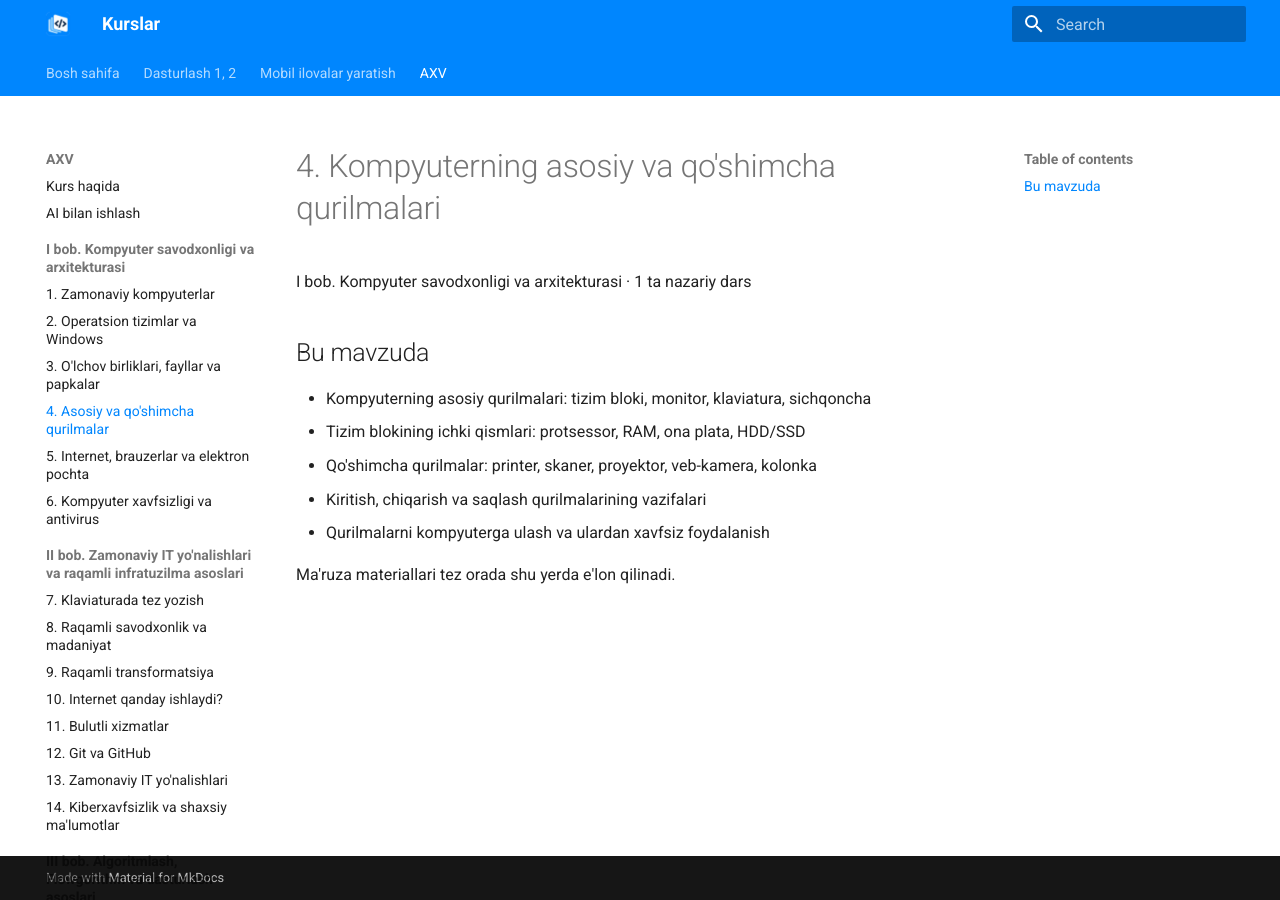
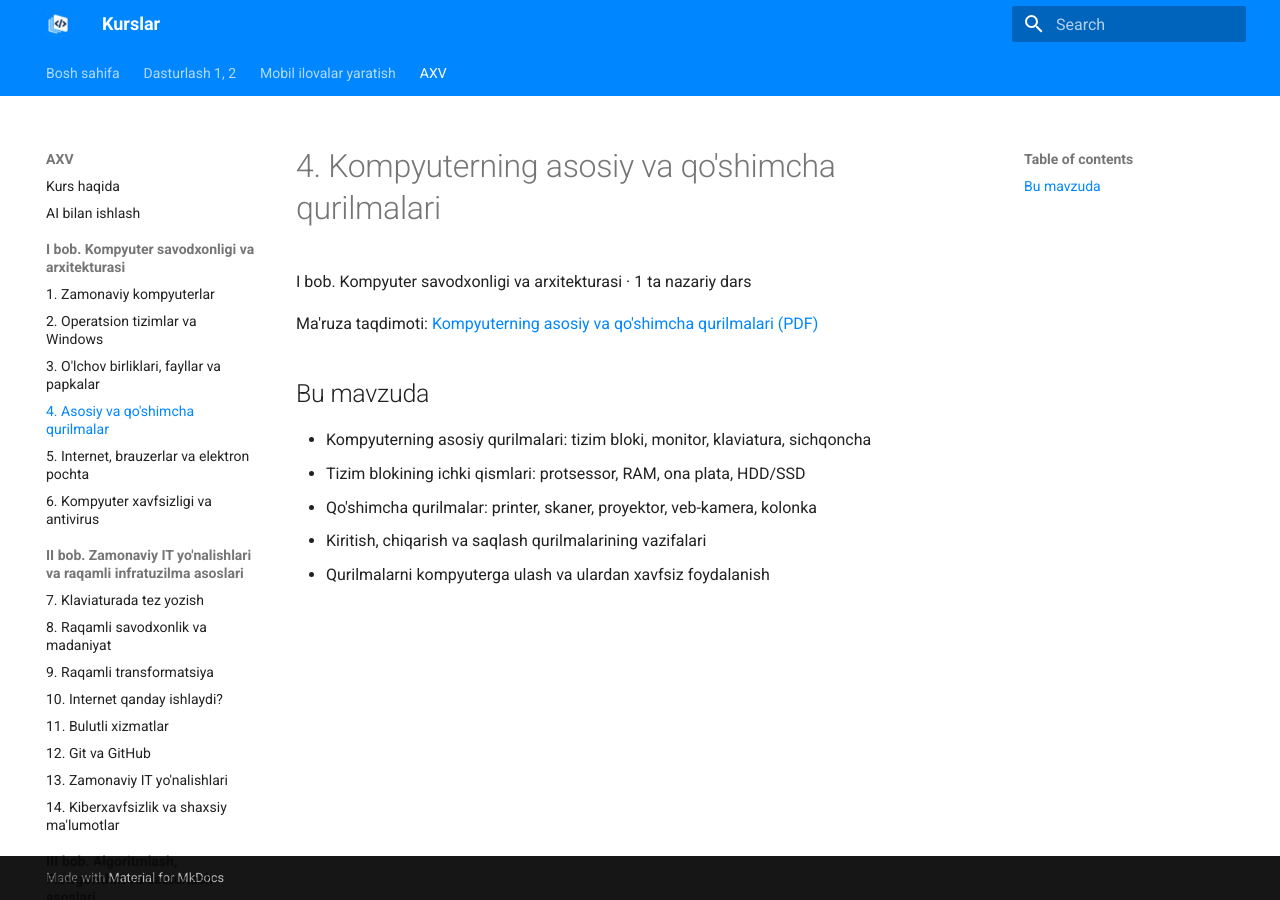
Before and after one commit to tiu2024/dasturlash, an MkDocs documentation site: the page built from docs/courses/axv/topic-04.md, in a window 1280 px wide. Built offline with MkDocs 1.6.1 and Material for MkDocs 9.7.7, drawn with Linux system fonts in a browser that asks for light colours.

Commit message:
Add AXV slides for topics 3, 4, 6 and 7
Co-Authored-By: Claude Opus 5.5 <noreply@anthropic.com>

```diff
--- a/docs/courses/axv/topic-04.md
+++ b/docs/courses/axv/topic-04.md
@@ -1,6 +1,8 @@
 # 4. Kompyuterning asosiy va qo'shimcha qurilmalari
 
 I bob. Kompyuter savodxonligi va arxitekturasi · 1 ta nazariy dars
+
+Ma'ruza taqdimoti: [Kompyuterning asosiy va qo'shimcha qurilmalari (PDF)](../../downloads/axv/topic-04/asosiy-va-qoshimcha-qurilmalar.pdf)
 
 ## Bu mavzuda
 
@@ -9,5 +11,3 @@ I bob. Kompyuter savodxonligi va arxitekturasi · 1 ta nazariy dars
 - Qo'shimcha qurilmalar: printer, skaner, proyektor, veb-kamera, kolonka
 - Kiritish, chiqarish va saqlash qurilmalarining vazifalari
 - Qurilmalarni kompyuterga ulash va ulardan xavfsiz foydalanish
-
-Ma'ruza materiallari tez orada shu yerda e'lon qilinadi.
```
Also changed, not shown: CLAUDE.md (+1 -0 lines), docs/courses/axv/topic-03.md (+2 -2 lines), docs/courses/axv/topic-06.md (+2 -2 lines), docs/courses/axv/topic-07.md (+2 -2 lines), status.md (+3 -2 lines), 4 other files.
